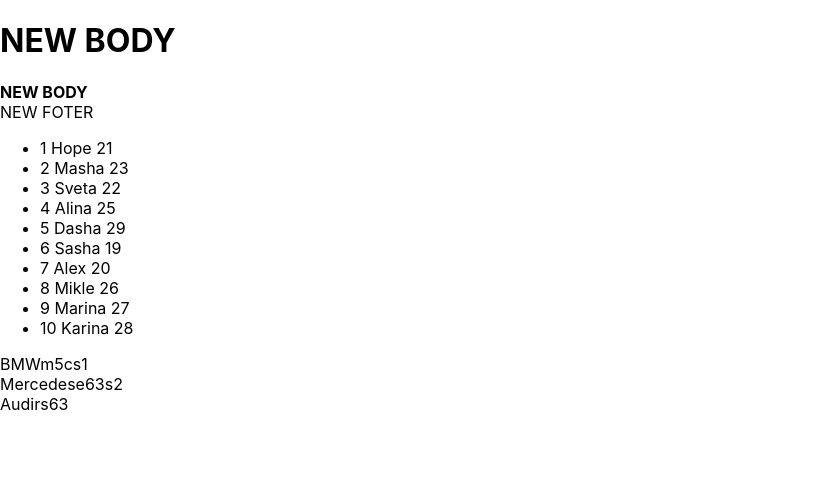
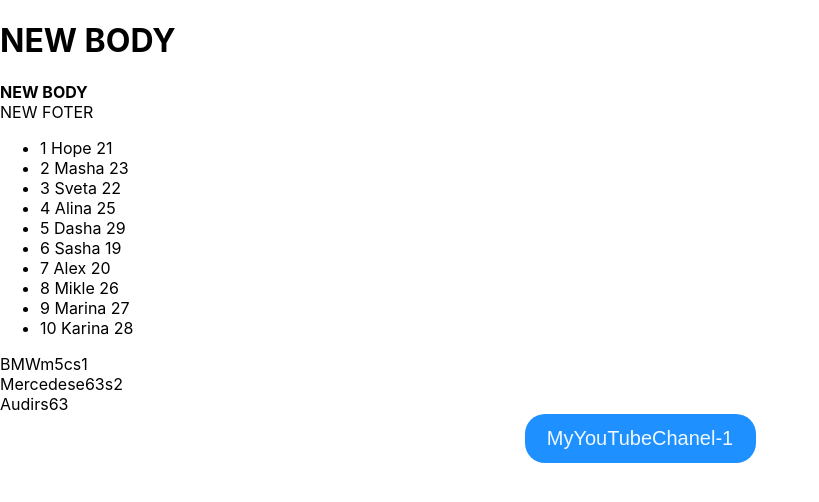
Before and after one commit to sasha2234562/my, a React (Create React App) app: page / in a window 1280 px wide. Shown: the top 502 px of the page, without its empty margins (0-819 px from the left). Built offline with nearby package versions, Linux system fonts and the light colour scheme.

Commit message:
Add Post and Test and User  c new students

```diff
--- a/src/App.tsx
+++ b/src/App.tsx
@@ -7,6 +7,7 @@ import {NewComponents} from "./students/NewComponents";
 import {Students} from "./students/students";
 import {TopCars} from "./Cars/topCars";
 import {topCars} from "./Cars/Cars";
+import {Button} from "./button/button";
 
 function App() {
     return (
@@ -16,6 +17,7 @@ function App() {
             <Foter titleForFoter={'NEW FOTER'}/>
             <NewComponents students={Students}/>
             <TopCars cars={topCars}/>
+            <Button/>
         </div>
     );
 }
--- /dev/null
+++ b/src/button/button.module.css
@@ -0,0 +1,15 @@
+.button{
+    display: flex;
+    justify-content: center;
+}
+.button> button{
+    width: 231px;
+    height: 49px;
+    font-size: 20px;
+    color: aliceblue;
+    background-color: dodgerblue;
+    border: 0px;
+    border-radius: 20px;
+    cursor: pointer;
+    padding: 5px;
+}
--- /dev/null
+++ b/src/button/button.tsx
@@ -0,0 +1,9 @@
+import exp from "constants";
+import b from "./button.module.css"
+export const Button = () => {
+    return(
+        <div className={b.button}>
+            <button>MyYouTubeChanel-1</button>
+        </div>
+    )
+}
```
